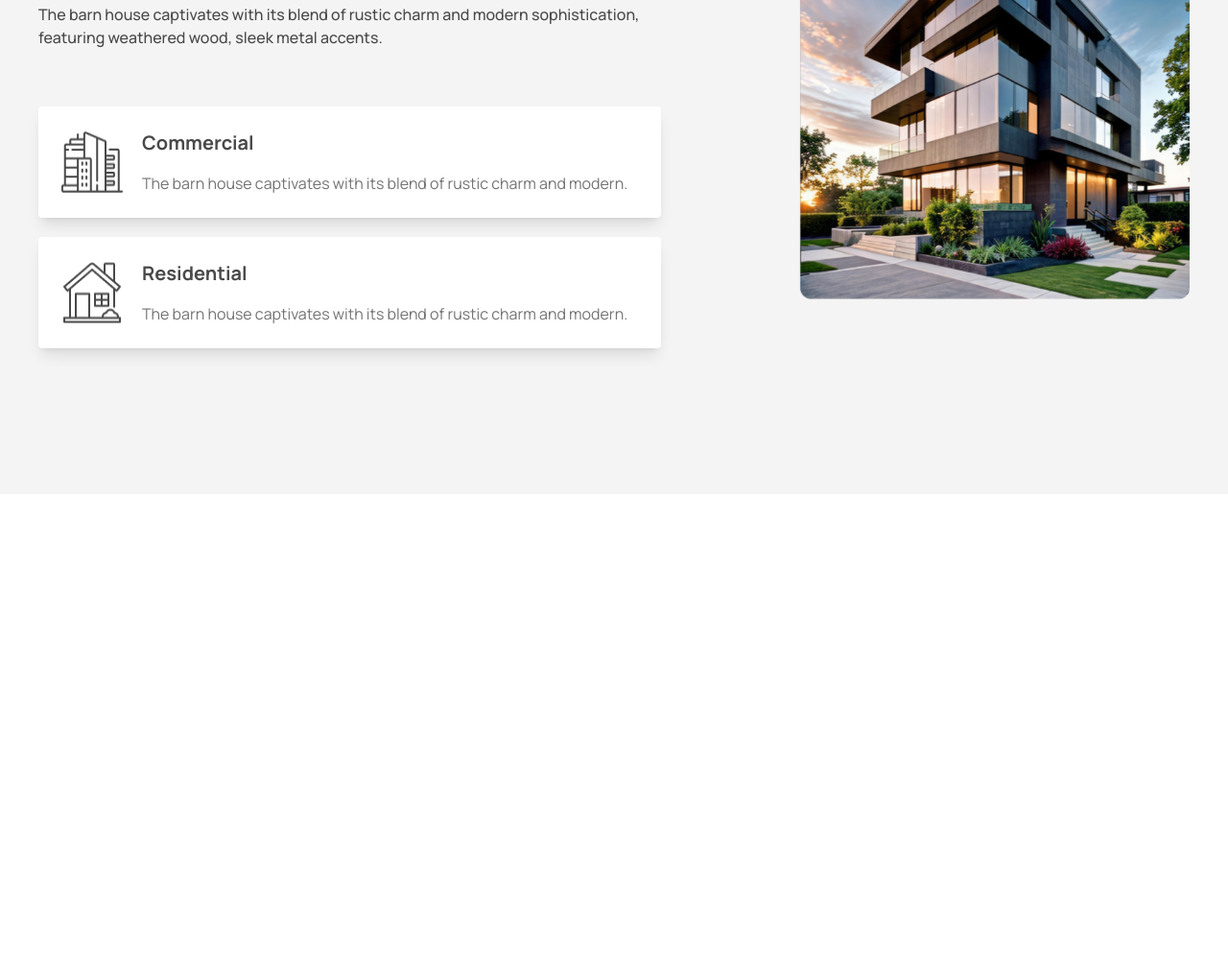
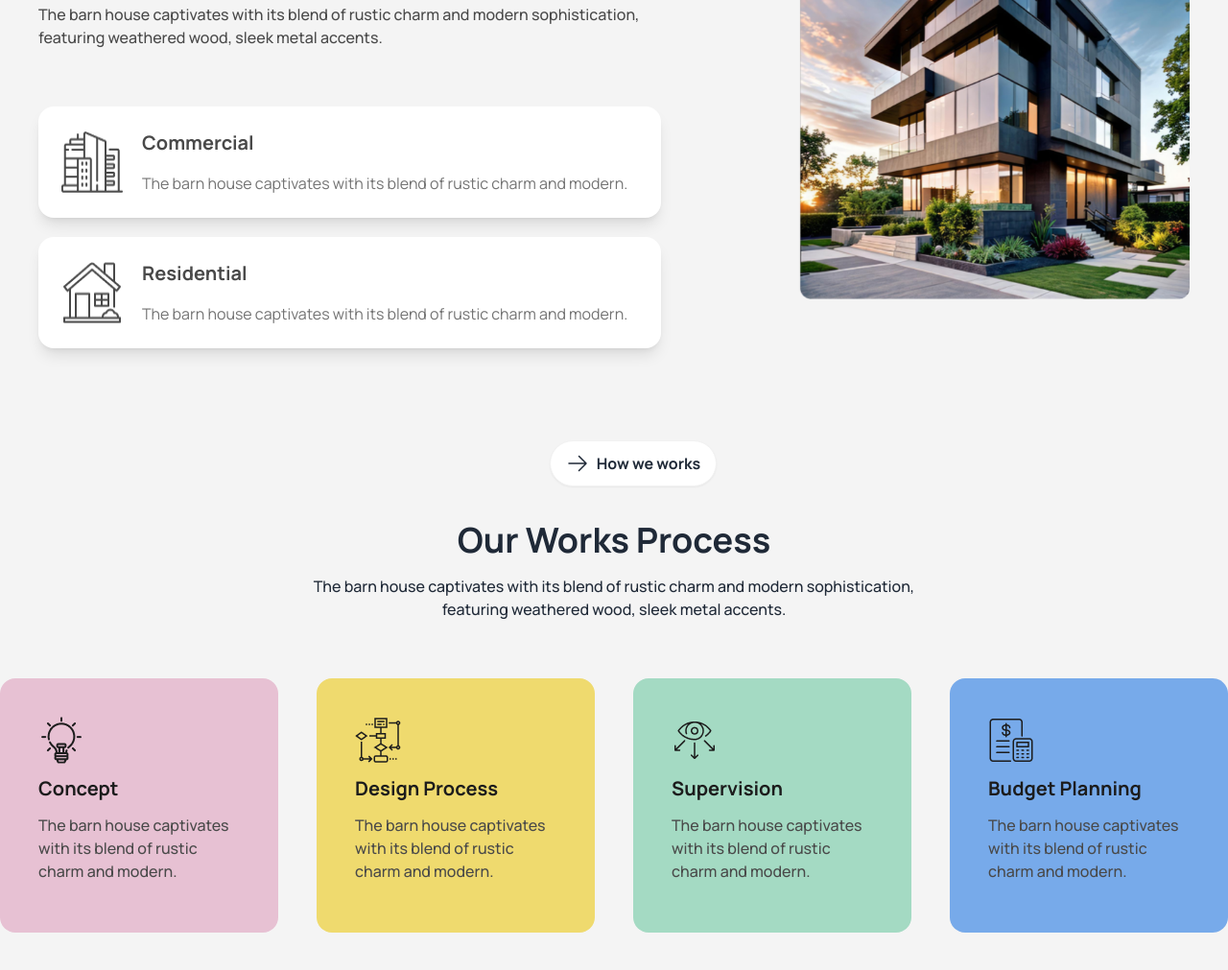
Before and after one commit to mdimranictiu/Assignment-03, a plain HTML site: page index.html in a window 1280 px wide. Shown: the part 1167-2178 px from the top of the page at 96% size. Before the commit the page ends 1682 px from the top, so only its background shows below. Drawn offline with nearby package versions, Linux system fonts and the light colour scheme.

Commit message:
Our Works Process section done

```diff
--- a/index.html
+++ b/index.html
@@ -88,14 +88,15 @@
             </button>
         </div>
     </header>
-    <main class=" bg-[#F4F4F4] ">
+    <main class="">
 <!-- liveable space section -->
-     <section class="py-28  container mx-auto">
+ <section class=" bg-[#F4F4F4] py-28 ">
+     <section class=" container mx-auto">
         <div class="flex relative max-sm:block gap-16 ">
             <div class="absolute -mt-20 -ml-10 max-sm:hidden" ><img src="./assets/Vector.png" alt=""></div>
             <div class="max-sm:flex max-sm:items-center max-sm:flex-col">
 
-                <button class="btn mb-4 ml-10 mx-sm: place-items-center bg-white items-center"> <svg xmlns="http://www.w3.org/2000/svg" fill="none" viewBox="0 0 24 24" stroke-width="1.5" stroke="currentColor" class="size-6">
+                <button class="btn text-base font-bold  mb-4 ml-10 mx-sm: place-items-center bg-white items-center rounded-full"> <svg xmlns="http://www.w3.org/2000/svg" fill="none" viewBox="0 0 24 24" stroke-width="1.5" stroke="currentColor" class="size-6">
                     <path stroke-linecap="round" stroke-linejoin="round" d="M13.5 4.5 21 12m0 0-7.5 7.5M21 12H3" />
                   </svg>
                    About Us</button>
@@ -105,14 +106,14 @@
                     modern sophistication,  featuring weathered wood, sleek metal accents.</p>
 
                  <div class="p-10">
-                    <div class="shadow-lg p-6 gap-5 mt-5 rounded flex bg-[#FFFFFF]">
+                    <div class="shadow-lg p-6 gap-5 mt-5 rounded-2xl flex bg-[#FFFFFF]">
                         <img src="./assets/commercial.png" alt="">
                         <div>
                             <h3 class="font-bold text-[#494949] text-xl max-sm:text-base">Commercial</h3>
                         <p class="text-base text-[#737373] mt-4">The barn house captivates with its blend of rustic charm and modern.</p>
                         </div>
                     </div>
-                    <div class="shadow-lg rounded p-6 mt-5 flex gap-5 bg-[#FFFFFF]">
+                    <div class="shadow-lg rounded-2xl p-6 mt-5 flex gap-5 bg-[#FFFFFF]">
                         <img src="./assets/residential.png" alt="">
                         <div><h3 class="font-bold text-[#494949] text-xl max-sm:text-base">Residential</h3>
                             <p class="text-base text-[#737373] mt-4">The barn house captivates with its blend of rustic charm and modern.</p></div>
@@ -126,9 +127,42 @@
      </section>
 
      <!-- Our Works Process section
+
        -->
 
-       <section></section>
+       <section class="container mx-auto mt-14">
+        <div class="flex flex-col items-center">
+            <button class="btn rounded-full mb-4 text-base font-bold ml-10 mx-sm: place-items-center bg-white items-center"> <svg xmlns="http://www.w3.org/2000/svg" fill="none" viewBox="0 0 24 24" stroke-width="1.5" stroke="currentColor" class="size-6">
+                <path stroke-linecap="round" stroke-linejoin="round" d="M13.5 4.5 21 12m0 0-7.5 7.5M21 12H3" />
+              </svg>
+              How we works</button>
+              <h2 class=" text-[##212121] font-bold text-4xl mt-5 mb-4 text-center max-sm:text-2xl">Our Works Process</h2>
+              <p class="font-medium mb-5 text-center text-base max-sm:text-sm  text-[##494949] ">The barn house captivates with its blend of rustic charm and modern sophistication, <br> featuring weathered wood, sleek metal accents.</p>
+        </div>
+        <div class="grid grid-cols-4 gap-10 max-sm:gap-5 mt-10 mb-10 max-sm:grid-cols-1">
+            <div class="bg-[#E7C1D3] p-10 rounded-2xl">
+                <img src="./assets/concept.png" alt="">
+                <h3 class="text-xl font-bold my-3 text-[#1C1C1C]">Concept</h3>
+                <p class="text-[#494949] font-medium mb-3">The barn house captivates with its blend of rustic charm and modern.</p>
+            </div>
+            <div class="bg-[#EFDA6E] p-10 rounded-2xl">
+                <img src="./assets/flow-chart.png" alt="">
+                <h3 class="text-xl font-bold my-3 text-[#1C1C1C]">Design Process</h3>
+                <p class="text-[#494949] font-medium mb-3">The barn house captivates with its blend of rustic charm and modern.</p>
+            </div>
+            <div class="bg-[#A4DAC3] p-10 rounded-2xl">
+                <img src="./assets/vision.png" alt="">
+                <h3 class="text-xl font-bold my-3 text-[#1C1C1C]">Supervision</h3>
+                <p class="text-[#494949] font-medium mb-3">The barn house captivates with its blend of rustic charm and modern.</p>
+            </div>
+            <div class="bg-[#77AAEA] p-10 rounded-2xl">
+                <img src="./assets/budget-planning.png" alt="">
+                <h3 class="text-xl font-bold my-3 text-[#1C1C1C]">Budget Planning</h3>
+                <p class="text-[#494949] font-medium mb-3">The barn house captivates with its blend of rustic charm and modern.</p>
+            </div>
+        </div>
+       </section>
+    </section>
     </main>
     <footer></footer>
 </body>
```
